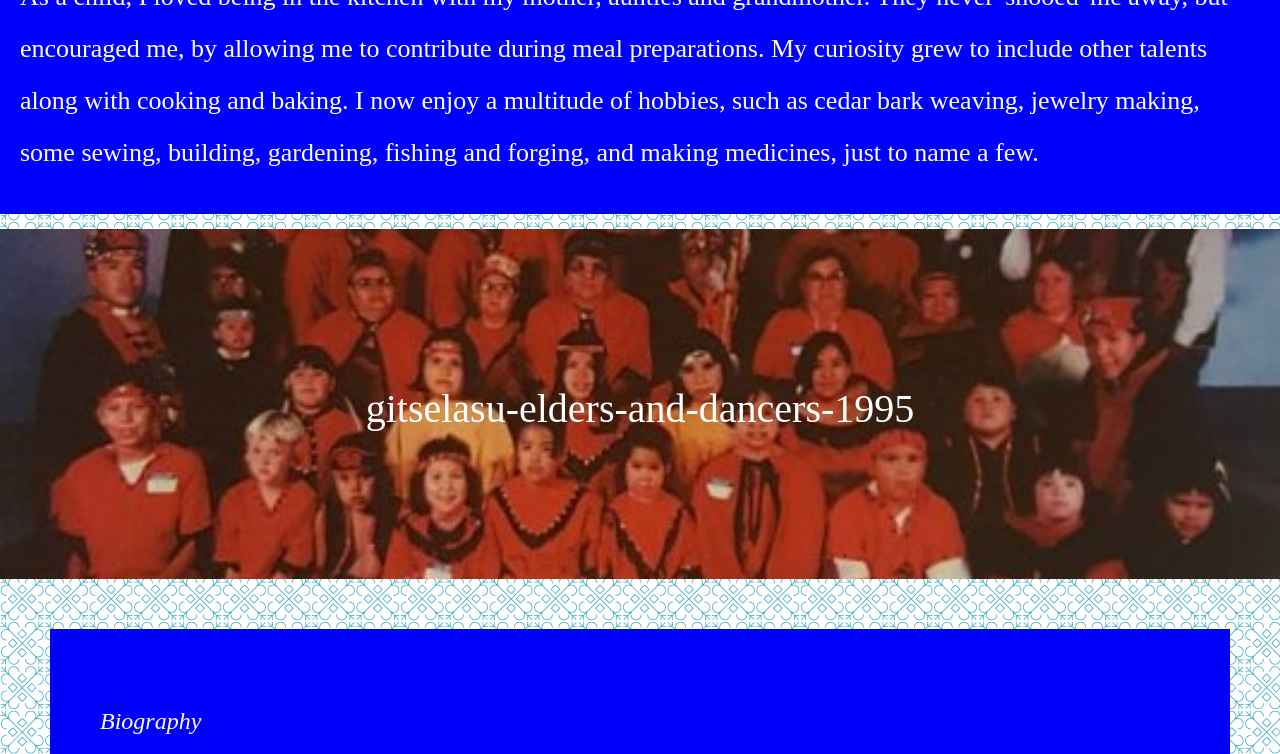
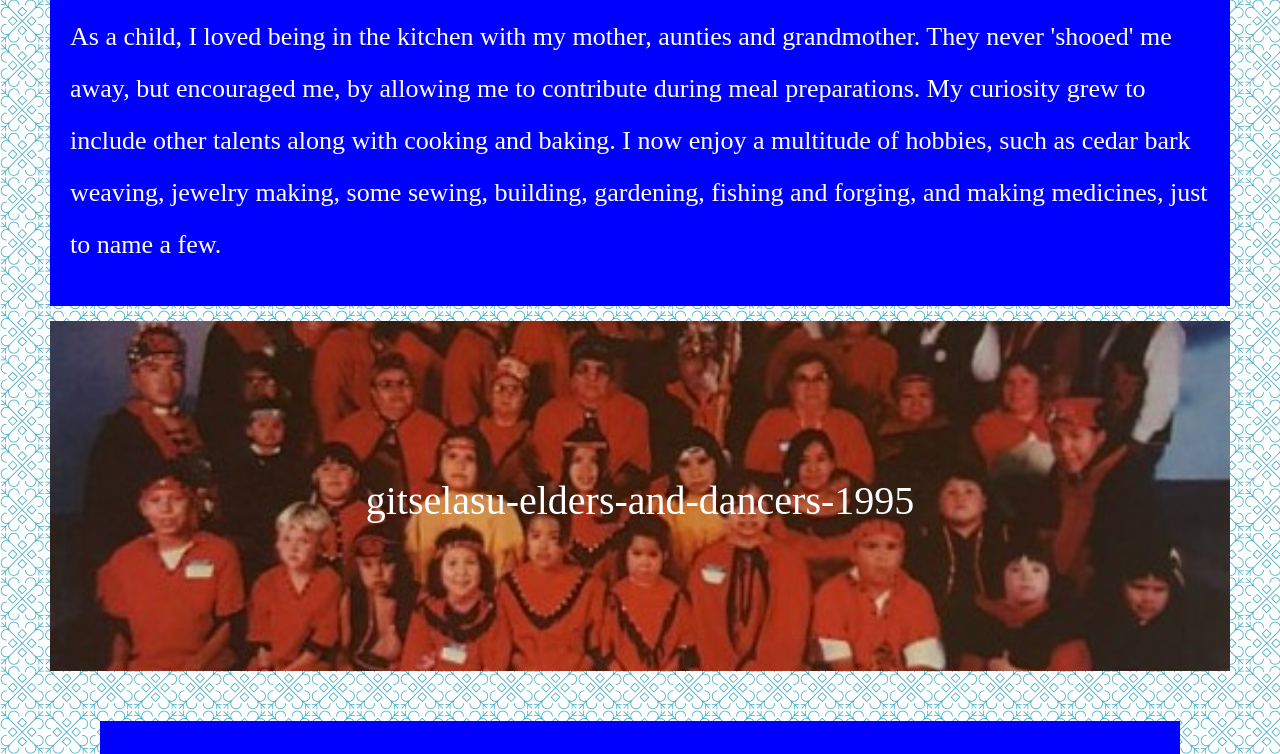
Before and after one commit to joanneedgar/website, a plain HTML site: page index.html in a window 1280 px wide. Shown: the part 490-1244 px from the top of the page. Drawn offline with Linux system fonts and the light colour scheme; a web font is replaced by a local one.

Commit message:
Update style.css

```diff
--- a/style.css
+++ b/style.css
@@ -15,7 +15,7 @@ body {
   color: white;
   font-family: "Baloo Bhai";
   font-size: 26px;
-  margin: 0px
+  margin: 50px
 }
 
 header, section, footer {
```
